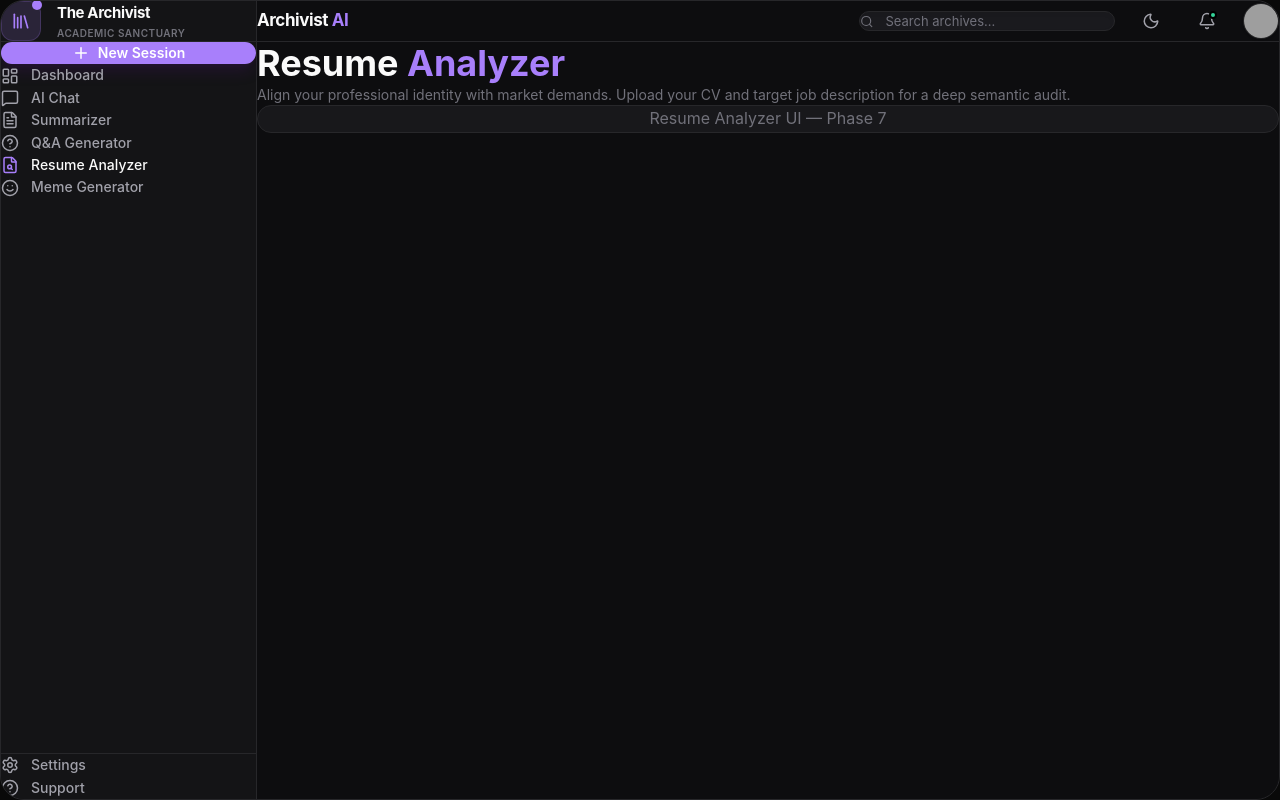
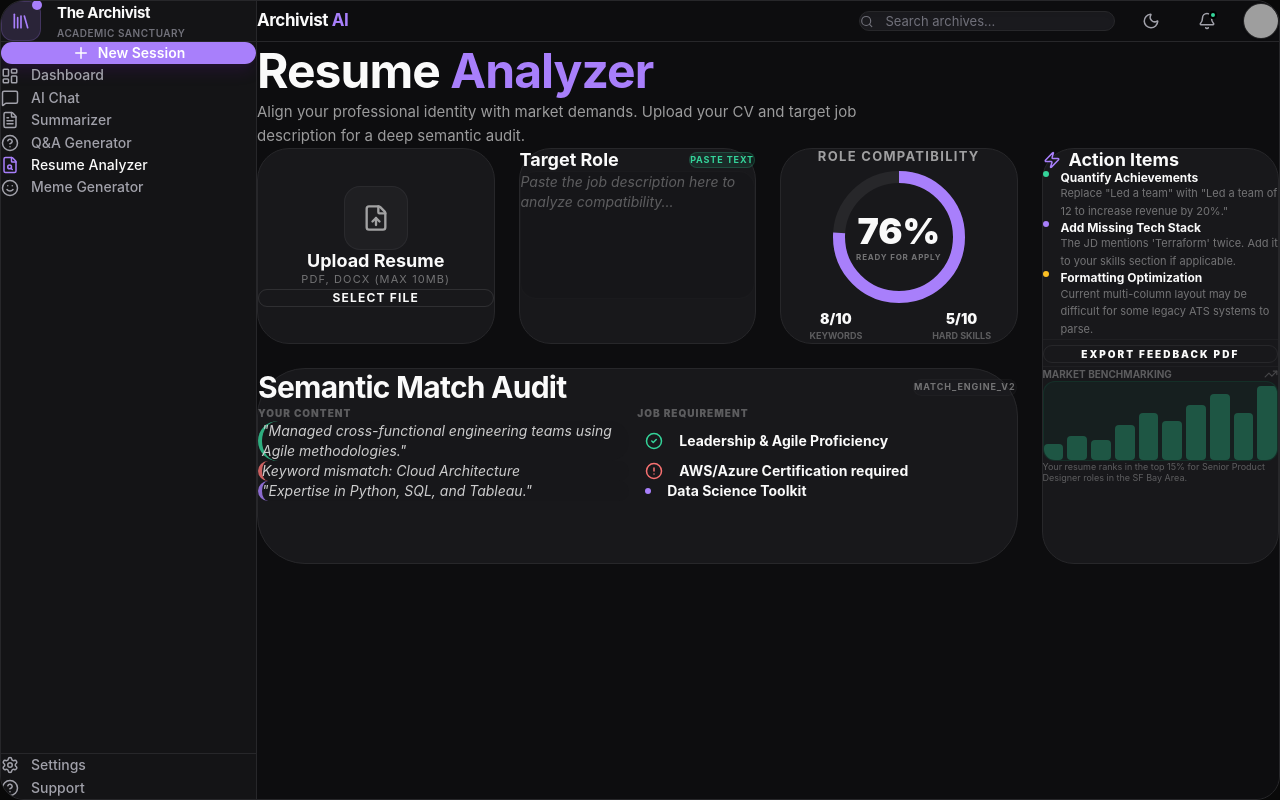
Before and after one commit to sudip-kumar-prasad/Archivist_AI, a React (Vite) app in the folder client/: page /resume-analyzer in a window 1280 px wide. Built offline with nearby package versions, Linux system fonts and the light colour scheme; grey boxes are pictures that could not be loaded.

Commit message:
UI: Reconstruct Resume Analyzer page with audit metrics

```diff
--- a/client/src/pages/ResumeAnalyzer.jsx
+++ b/client/src/pages/ResumeAnalyzer.jsx
@@ -1,15 +1,200 @@
-// Resume Analyzer page — Phase 7 (Day 14–15)
+import {
+  FileUp,
+  Target,
+  CheckCircle2,
+  AlertCircle,
+  Zap,
+  Download,
+  Search,
+  ChevronRight,
+  TrendingUp
+} from 'lucide-react'
+
 export default function ResumeAnalyzer() {
   return (
-    <div className="animate-fade-in">
-      <h1 className="text-4xl font-bold mb-1">
-        Resume <span style={{ color: 'var(--accent-purple)' }}>Analyzer</span>
-      </h1>
-      <p className="text-sm mb-8" style={{ color: 'var(--text-muted)' }}>
-        Align your professional identity with market demands. Upload your CV and target job description for a deep semantic audit.
-      </p>
-      <div className="card p-8 text-center" style={{ color: 'var(--text-muted)' }}>
-        Resume Analyzer UI — Phase 7
+    <div className="animate-fade-in max-w-7xl mx-auto space-y-10 pb-12">
+      {/* Header */}
+      <div>
+        <h1 className="text-5xl font-extrabold tracking-[-0.02em] mb-3">
+          Resume <span style={{ color: 'var(--accent-purple)' }}>Analyzer</span>
+        </h1>
+        <p className="text-[15px] opacity-60 leading-relaxed max-w-2xl">
+          Align your professional identity with market demands. Upload your CV and target job description for a deep semantic audit.
+        </p>
+      </div>
+
+      <div className="grid grid-cols-1 lg:grid-cols-4 lg:grid-rows-2 gap-6">
+        {/* Upload Resume */}
+        <div className="lg:col-span-1 rounded-[2rem] border p-8 flex flex-col items-center justify-center text-center space-y-6"
+             style={{ background: 'var(--bg-card)', borderColor: 'var(--border)' }}>
+          <div className="w-16 h-16 rounded-2xl flex items-center justify-center bg-zinc-800/50 border border-white/5">
+            <FileUp size={28} className="opacity-60" />
+          </div>
+          <div>
+            <h3 className="font-bold text-lg">Upload Resume</h3>
+            <p className="text-[11px] opacity-40 uppercase tracking-widest mt-1">PDF, DOCX (Max 10MB)</p>
+          </div>
+          <button className="w-full py-3 rounded-full border border-white/10 text-xs font-bold uppercase tracking-widest transition hover:bg-white/5">
+            Select File
+          </button>
+        </div>
+
+        {/* Target Role */}
+        <div className="lg:col-span-1 rounded-[2rem] border p-8 space-y-6"
+             style={{ background: 'var(--bg-card)', borderColor: 'var(--border)' }}>
+          <div className="flex items-center justify-between">
+            <h3 className="font-bold text-lg">Target Role</h3>
+            <span className="text-[9px] font-bold tracking-widest uppercase py-1 px-3 rounded-full bg-[#34d399]/10 text-[#34d399] border border-[#34d399]/20">
+              PASTE TEXT
+            </span>
+          </div>
+          <div className="h-32 rounded-2xl bg-black/20 border border-white/5 p-4 italic text-sm opacity-30">
+            Paste the job description here to analyze compatibility...
+          </div>
+        </div>
+
+        {/* Role Compatibility (Circular Progress) */}
+        <div className="lg:col-span-1 rounded-[2rem] border p-8 flex flex-col items-center justify-between"
+             style={{ background: 'var(--bg-card)', borderColor: 'var(--border)' }}>
+          <h3 className="font-bold text-[13px] uppercase tracking-widest opacity-60">Role Compatibility</h3>
+
+          <div className="relative w-36 h-36 flex items-center justify-center mt-4">
+            <svg className="w-full h-full -rotate-90">
+              <circle cx="72" cy="72" r="60" fill="none" stroke="currentColor" strokeWidth="12" className="text-zinc-800" />
+              <circle cx="72" cy="72" r="60" fill="none" stroke="currentColor" strokeWidth="12"
+                      strokeDasharray="376.9" strokeDashoffset="90.4"
+                      className="text-[#a87ffb] stroke-round" />
+            </svg>
+            <div className="absolute flex flex-col items-center">
+              <span className="text-4xl font-black">76%</span>
+              <span className="text-[8px] uppercase font-bold tracking-widest opacity-40">READY FOR APPLY</span>
+            </div>
+          </div>
+
+          <div className="grid grid-cols-2 w-full gap-4 mt-6">
+            <div className="text-center">
+              <p className="text-sm font-black">8/10</p>
+              <p className="text-[9px] font-bold uppercase opacity-30 mt-0.5">KEYWORDS</p>
+            </div>
+            <div className="text-center">
+              <p className="text-sm font-black">5/10</p>
+              <p className="text-[9px] font-bold uppercase opacity-30 mt-0.5">HARD SKILLS</p>
+            </div>
+          </div>
+        </div>
+
+        {/* Action Items */}
+        <div className="lg:col-span-1 lg:row-span-2 rounded-[2rem] border p-8 space-y-8"
+             style={{ background: 'var(--bg-card)', borderColor: 'var(--border)' }}>
+          <div className="flex items-center gap-2">
+            <Zap size={18} className="text-[#a87ffb]" />
+            <h3 className="font-bold text-lg">Action Items</h3>
+          </div>
+
+          <div className="space-y-6">
+            <div className="flex gap-3">
+              <div className="w-1.5 h-1.5 rounded-full bg-[#34d399] mt-2 shrink-0"></div>
+              <div className="space-y-1">
+                <h4 className="text-xs font-bold">Quantify Achievements</h4>
+                <p className="text-[11px] opacity-40 leading-relaxed">
+                  Replace "Led a team" with "Led a team of 12 to increase revenue by 20%."
+                </p>
+              </div>
+            </div>
+            <div className="flex gap-3">
+              <div className="w-1.5 h-1.5 rounded-full bg-[#a87ffb] mt-2 shrink-0"></div>
+              <div className="space-y-1">
+                <h4 className="text-xs font-bold">Add Missing Tech Stack</h4>
+                <p className="text-[11px] opacity-40 leading-relaxed">
+                  The JD mentions 'Terraform' twice. Add it to your skills section if applicable.
+                </p>
+              </div>
+            </div>
+            <div className="flex gap-3">
+              <div className="w-1.5 h-1.5 rounded-full bg-[#fbbf24] mt-2 shrink-0"></div>
+              <div className="space-y-1">
+                <h4 className="text-xs font-bold">Formatting Optimization</h4>
+                <p className="text-[11px] opacity-40 leading-relaxed">
+                  Current multi-column layout may be difficult for some legacy ATS systems to parse.
+                </p>
+              </div>
+            </div>
+          </div>
+
+          <div className="pt-4 border-t border-zinc-800/50">
+            <button className="w-full py-4 text-[10px] font-black uppercase tracking-[0.2em] border rounded-2xl transition hover:bg-[#a87ffb] hover:text-white hover:border-transparent group"
+                    style={{ borderColor: 'var(--border)' }}>
+              Export Feedback PDF
+            </button>
+          </div>
+
+          {/* Market Benchmarking mini widget */}
+          <div className="space-y-4 pt-4 border-t border-zinc-800/50">
+            <div className="flex items-center justify-between">
+              <h4 className="text-[10px] font-bold uppercase opacity-30 mt-0.5">Market Benchmarking</h4>
+              <TrendingUp size={14} className="opacity-20" />
+            </div>
+            <div className="h-20 bg-emerald-500/5 rounded-xl border border-emerald-500/10 flex items-end p-2 gap-1 overflow-hidden">
+               {[20,30,25,45,60,50,70,85,60,95].map((h, i) => (
+                 <div key={i} className="flex-1 rounded-sm bg-[#34d399]/30" style={{ height: `${h}%` }}></div>
+               ))}
+            </div>
+            <p className="text-[9px] opacity-30 leading-tight">Your resume ranks in the top 15% for Senior Product Designer roles in the SF Bay Area.</p>
+          </div>
+        </div>
+
+        {/* Semantic Match Audit */}
+        <div className="lg:col-span-3 rounded-[3rem] border p-10 space-y-10"
+             style={{ background: 'var(--bg-card)', borderColor: 'var(--border)' }}>
+          <div className="flex flex-col md:flex-row md:items-center justify-between gap-4">
+            <h3 className="text-3xl font-extrabold tracking-tight">Semantic Match Audit</h3>
+            <span className="text-[9px] font-bold tracking-widest uppercase py-1.5 px-4 rounded-full bg-zinc-800/50 border border-white/5 opacity-40">
+              MATCH_ENGINE_V2
+            </span>
+          </div>
+
+          <div className="space-y-12">
+            <div className="grid grid-cols-2 text-[10px] font-black uppercase tracking-widest opacity-30 px-6">
+              <span>Your Content</span>
+              <span>Job Requirement</span>
+            </div>
+
+            <div className="space-y-4">
+              {/* Row 1 */}
+              <div className="grid grid-cols-1 md:grid-cols-2 gap-4">
+                <div className="p-6 rounded-3xl bg-zinc-900/40 border-l-4 border-[#34d399] italic text-sm opacity-80">
+                  "Managed cross-functional engineering teams using Agile methodologies."
+                </div>
+                <div className="flex items-center gap-4 p-6">
+                   <CheckCircle2 size={18} className="text-[#34d399] shrink-0" />
+                   <span className="text-sm font-bold">Leadership & Agile Proficiency</span>
+                </div>
+              </div>
+
+              {/* Row 2 */}
+              <div className="grid grid-cols-1 md:grid-cols-2 gap-4">
+                <div className="p-6 rounded-3xl bg-zinc-900/40 border-l-4 border-[#f87171] italic text-sm opacity-80">
+                  Keyword mismatch: Cloud Architecture
+                </div>
+                <div className="flex items-center gap-4 p-6">
+                   <AlertCircle size={18} className="text-[#f87171] shrink-0" />
+                   <span className="text-sm font-bold">AWS/Azure Certification required</span>
+                </div>
+              </div>
+
+              {/* Row 3 */}
+              <div className="grid grid-cols-1 md:grid-cols-2 gap-4">
+                <div className="p-6 rounded-3xl bg-zinc-900/40 border-l-4 border-[#a87ffb] italic text-sm opacity-80">
+                  "Expertise in Python, SQL, and Tableau."
+                </div>
+                <div className="flex items-center gap-4 p-6">
+                   <div className="w-1.5 h-1.5 rounded-full bg-[#a87ffb] shrink-0"></div>
+                   <span className="text-sm font-bold">Data Science Toolkit</span>
+                </div>
+              </div>
+            </div>
+          </div>
+        </div>
       </div>
     </div>
   )
```
